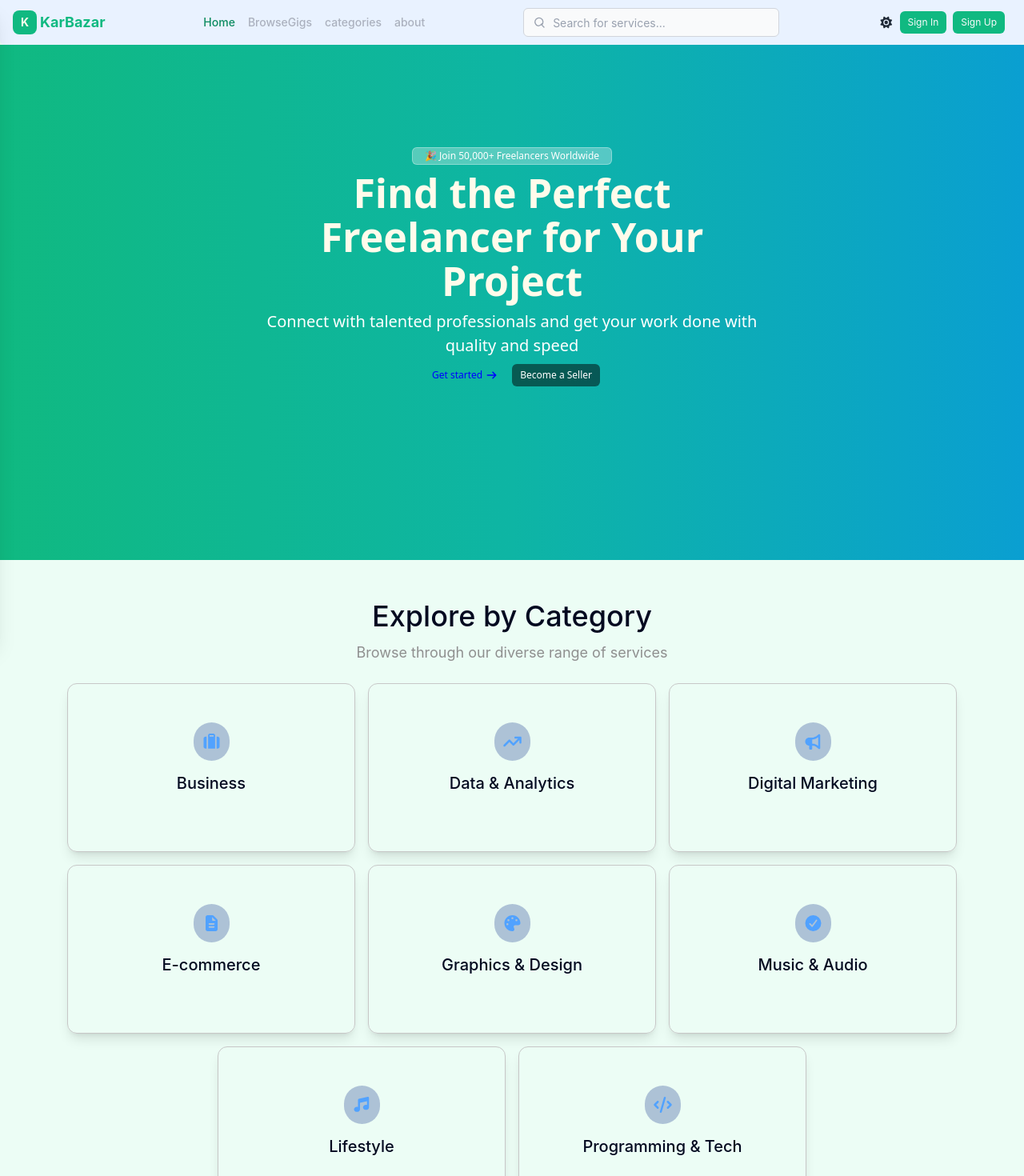
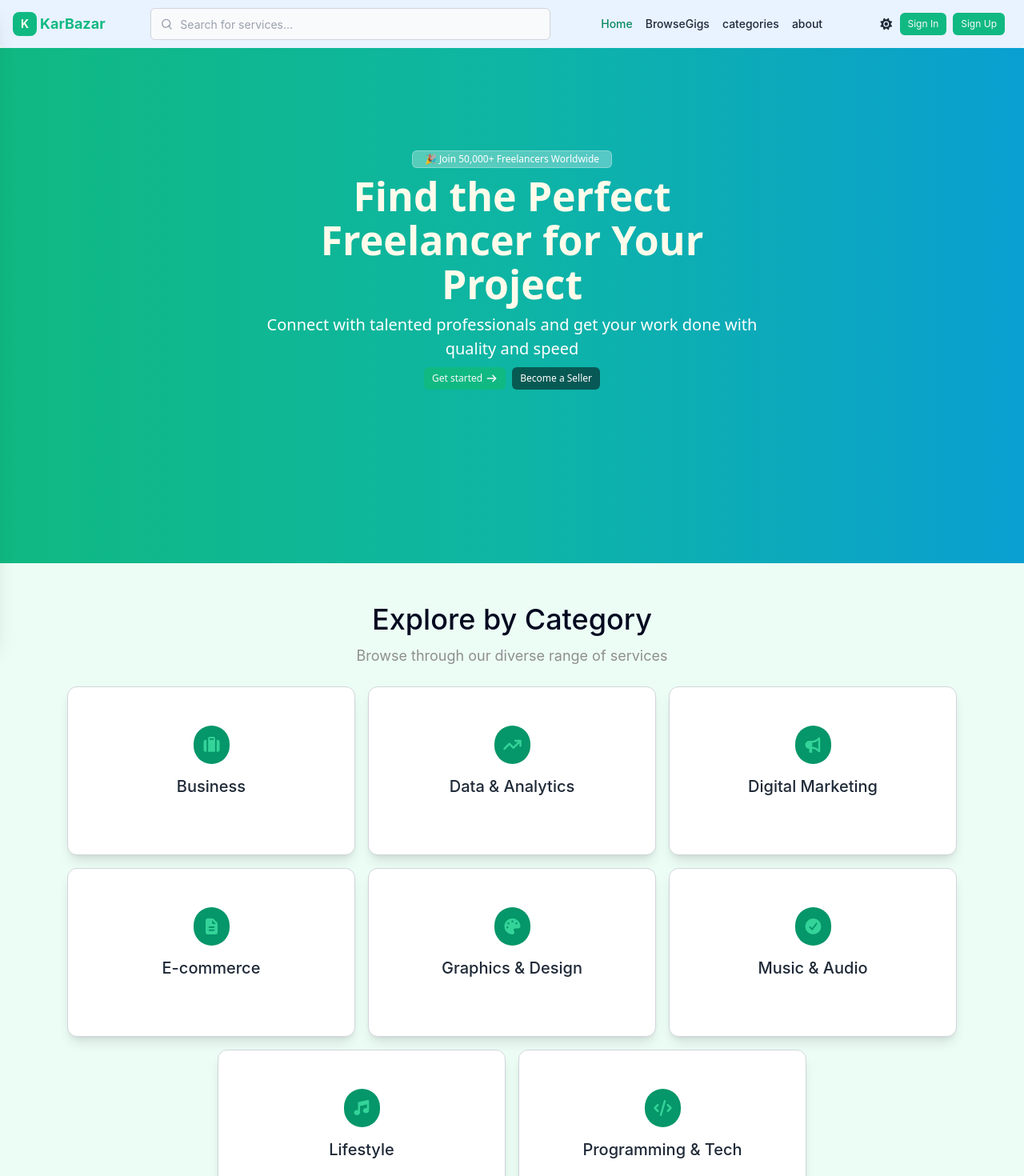
Before and after one commit to ZhyarM/KarBazar, a React (Vite) app: page / in a window 1280 px wide. Shown: the top 1470 px of the page at 80% size. Built offline with nearby package versions, Linux system fonts and the light colour scheme.

Commit message:
Fixed the coloring in the home page

```diff
--- a/src/components/Card.tsx
+++ b/src/components/Card.tsx
@@ -1,5 +1,5 @@
 import type { ReactElement } from "react";
-import { useTheme } from "../context/ThemeContext";
+
 
 type CardProps = {
   logo: ReactElement;
@@ -7,7 +7,6 @@ type CardProps = {
 };
 
 function Card({ logo, text }: CardProps) {
-  const { isBgLight } = useTheme();
 
   return (
     <>
@@ -16,16 +15,14 @@ function Card({ logo, text }: CardProps) {
     flex flex-col
     gap-6
     py-6
-    border ${
-      isBgLight ? "border-[oklch(0.83_0_0)]" : "border-[oklch(0.30_0_0)]"
-    }
+    border border-(--color-border)
     w-[360px] h-[211px]
     font-inter text-lg leading-6
-    text-[oklch(0.98_0_0)]
-    bg-transparent
+    text-(--color-text)
+    bg-(--color-card)
     rounded-xl
     shadow-lg
-    group transition-transform duration-200 ease-in-out hover:-translate-y-1 hover:border-blue-500
+    group transition-transform duration-200 ease-in-out hover:-translate-y-1 hover:border-(--color-accent-hover)
     cursor-pointer
   `}
       >
@@ -35,25 +32,17 @@ function Card({ logo, text }: CardProps) {
       gap-3.5
       p-6
       text-center
-      text-[oklch(0.98_0_0)]
+      text-(--color-text)
     "
         >
           <span
-            className="text-xl text-center text-[oklch(0.707_0.165_254.624)] rounded-full p-2.5 bg-[oklab(0.379_-0.0113991_-0.145554/0.3)] transition-transform duration-200
-  group-hover:scale-110"
+            className="text-xl text-center text-(--color-secondary) rounded-full p-2.5 bg-(--color-accent) transition-transform duration-200
+  group-hover:scale-120"
           >
             {logo}
           </span>
 
-          <p
-            className={`text-xl font-medium ${
-              isBgLight
-                ? "text-[oklch(0.15_0.05_264)]"
-                : "text-[oklch(0.92_0.025_264)]"
-            }`}
-          >
-            {text}
-          </p>
+          <p className={`text-xl font-medium text-(--color-text)`}>{text}</p>
         </div>
       </div>
     </>
--- a/src/components/Navbar.tsx
+++ b/src/components/Navbar.tsx
@@ -41,6 +41,10 @@ function Navbar() {
           </Link>
         </div>
 
+        <div className="hidden md:block min-w-0">
+          <SearchBar />
+        </div>
+
         {
           <ul className="hidden lg:flex items-center gap-1">
             {NavLinks.map((link) => (
@@ -51,7 +55,7 @@ function Navbar() {
                     `font-medium text-sm p-1.5 transition-all duration-300 transform ${
                       isActive
                         ? "text-(--color-primary-active)"
-                        : "text-[oklch(0.76_0.02_264)] hover:text-(--color-primary-hover) hover:scale-110"
+                        : "text-(--color-text) hover:text-(--color-primary-hover) hover:scale-110"
                     }`
                   }
                 >
@@ -61,9 +65,7 @@ function Navbar() {
             ))}
           </ul>
         }
-        <div className="hidden md:block min-w-0">
-          <SearchBar />
-        </div>
+
         <div className="flex justify-center items-center gap-2 flex-nowrap mx-2">
           <button onClick={toggleTheme} className="cursor-pointer">
             {isBgLight ? (
--- a/src/components/SearchBar.tsx
+++ b/src/components/SearchBar.tsx
@@ -30,13 +30,17 @@ function SearchBar({ onSearch }: SearchBarProps) {
   type="search"
   name="q"
   placeholder="Search for services..."
-        className="h-9 w-40 sm:w-56 md:w-72 lg:w-80 pl-9 pr-3 text-sm
+  className="
+    h-10
+    w-44 sm:w-64 md:w-80 lg:w-[420px] xl:w-[500px]
+    pl-9 pr-3 text-sm
     rounded-md border border-gray-300 dark:border-gray-600
     bg-gray-50 dark:bg-gray-800
     text-gray-800 dark:text-gray-100
     placeholder-gray-400 dark:placeholder-gray-500
     focus:outline-none focus:ring-2 focus:ring-blue-500
-                   transition-all duration-300 hover:shadow-md"
+    transition-all duration-300 hover:shadow-md
+  "
 />
     </form>
   );
--- a/src/components/Sidebar.tsx
+++ b/src/components/Sidebar.tsx
@@ -27,7 +27,7 @@ export default function Sidebar(): JSX.Element {
     >
       <button
         onClick={toggleCollapse}
-        className="p-2 hover:opacity-80 transition-opacity flex justify-end w-full text-2xl"
+        className="p-2 hover:opacity-80 transition-opacity flex justify-end w-full text-2xl cursor-pointer"
         aria-label="Close sidebar"
       >
         <FontAwesomeIcon icon={faSquareXmark} />
@@ -44,8 +44,8 @@ export default function Sidebar(): JSX.Element {
                 ${isBgLight ? "hover:bg-black/5" : "hover:bg-white/10"}
                 ${
                   isActive
-                    ? "text-blue-600"
-                    : "text-[oklch(0.76_0.02_264)] hover:text-blue-500"
+                    ? "text-(--color-primary-active)"
+                    : "text-(--color-text) hover:text-(--color-primary-hover)"
                 }
               `
               }
--- a/src/page_components/Hero.tsx
+++ b/src/page_components/Hero.tsx
@@ -49,15 +49,15 @@ function Hero() {
                   Get started <FontAwesomeIcon icon={faArrowRight} />
                 </>
               }
-              bgColor="zinc-50 "
-              textColor="blue"
+              bgColor="bg-(--btn-primary)"
+              textColor="var(--btn-secondary-text)"
               backdropColor=""
             />
             <Button
               text="Become a Seller"
               bgColor="transparent"
               textColor="white"
-              backdropColor=" backdrop-brightness-50"
+              backdropColor="backdrop-brightness-50"
             />
           </div>
         </div>
```
Lines whose indentation alone changed are shown as unchanged.
